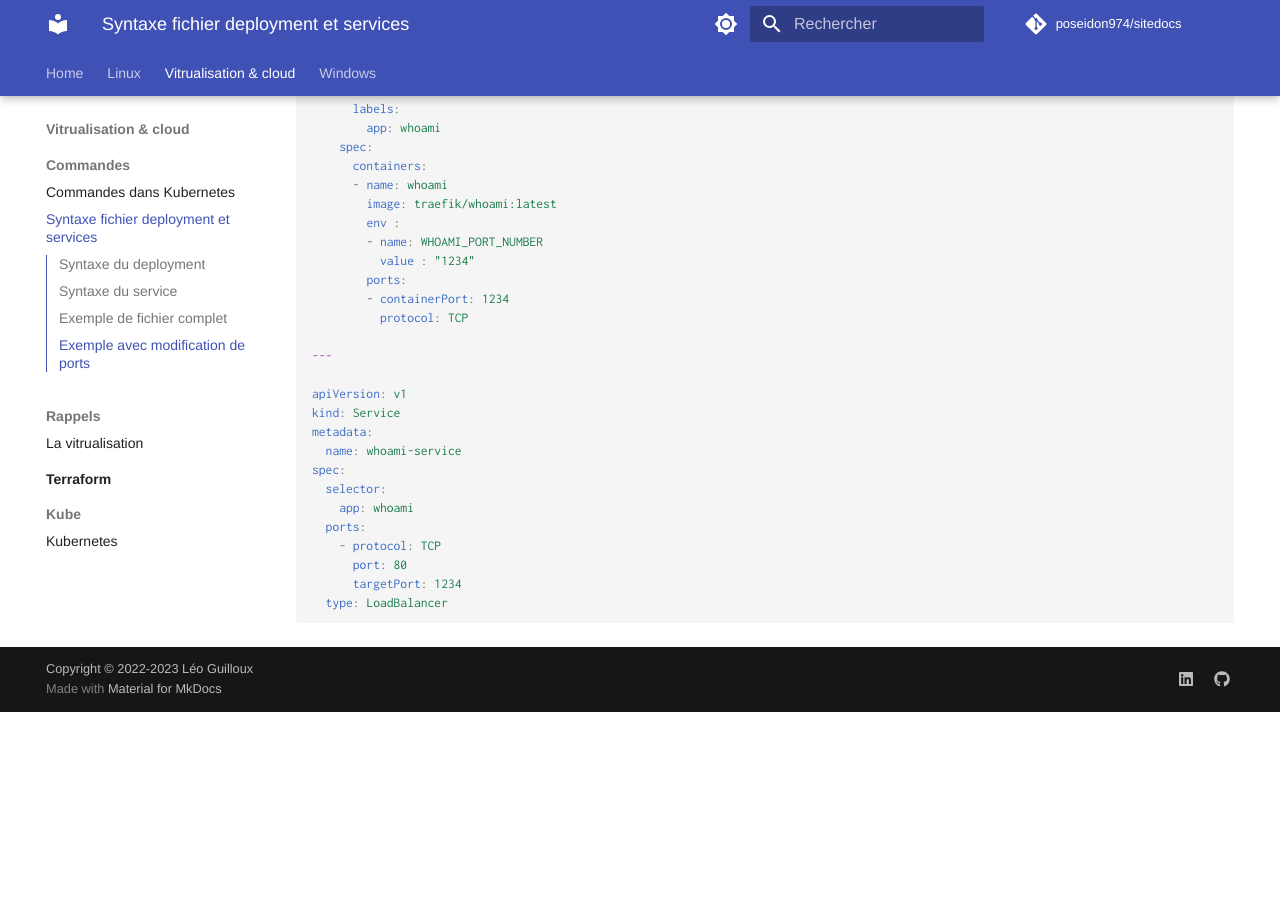
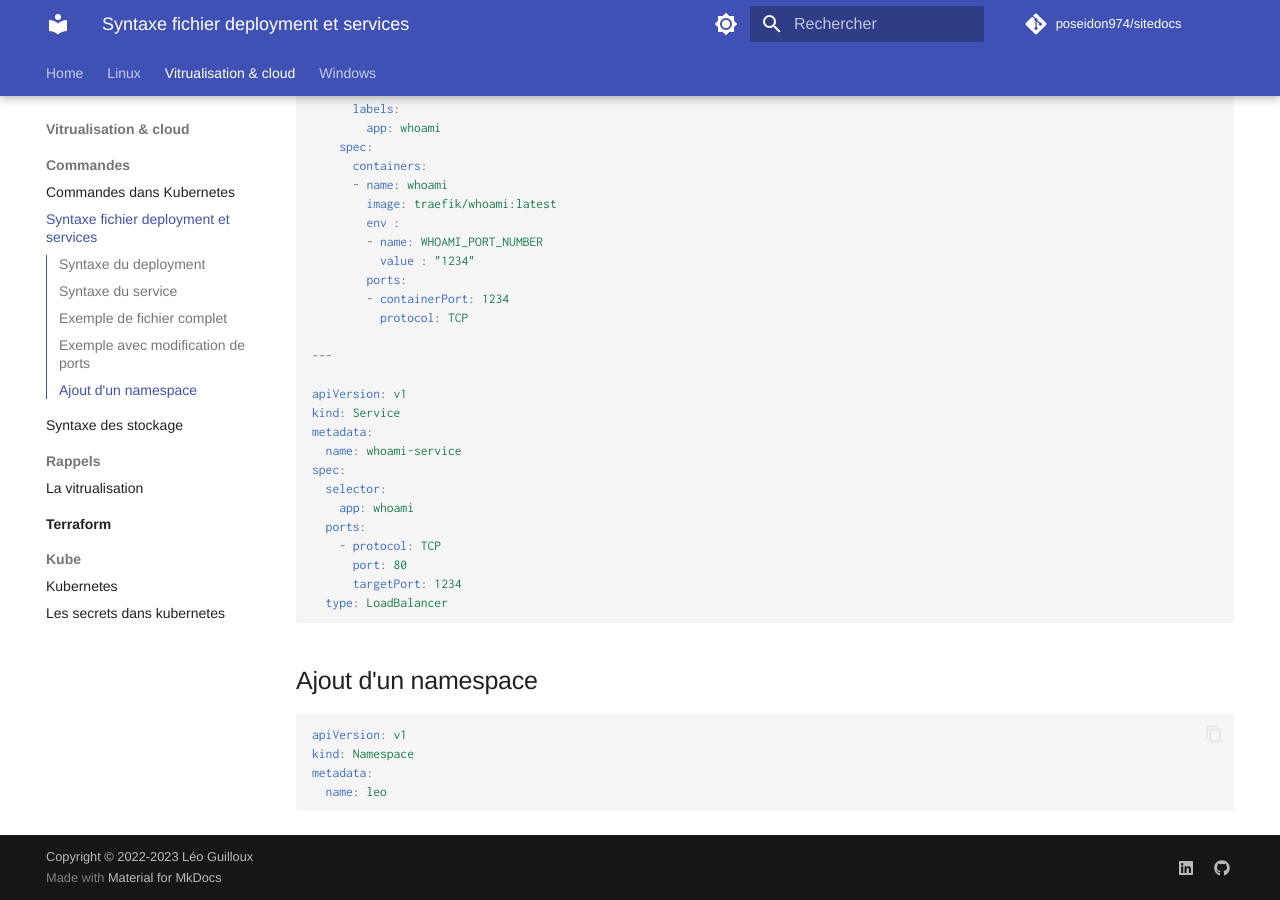
Before and after one commit to poseidon974/sitedocs, an MkDocs documentation site: the page built from docs/Vitrualisation & cloud/Commandes/Syntaxe fichier deployment et services.md, in a window 1280 px wide and 900 px high, scrolled down 2087 px. Built offline with MkDocs 1.6.1 and Material for MkDocs 9.7.7, drawn with Linux system fonts in a browser that asks for light colours; comment, search, counter and statistics services are not loaded; the version menu is left out; before the commit the page ends 2799 px from its top, so only the background shows below that.

Commit message:
updateé

````diff
--- a/docs/Vitrualisation & cloud/Commandes/Syntaxe fichier deployment et services.md
+++ b/docs/Vitrualisation & cloud/Commandes/Syntaxe fichier deployment et services.md
@@ -135,7 +135,13 @@ spec:
       targetPort: 1234
   type: LoadBalancer
 
+```
 
+## Ajout d'un namespace
 
-
+```yaml
+apiVersion: v1
+kind: Namespace
+metadata:
+  name: leo
 ```
--- a/overrides/main.html
+++ b/overrides/main.html
@@ -1,8 +1,8 @@
 {% extends "base.html" %}
 
 {% block outdated %}
-  You're not viewing the latest version.
+  Vous êtes actuellement sur une ancienne version.
   <a href="{{ '../' ~ base_url }}">
-    <strong>Click here to go to latest.</strong>
+    <strong>Cliquez ici pour revenir à la version la plus récente.</strong>
   </a>
 {% endblock %}
````
Also changed, not shown: docs/Vitrualisation & cloud/Commandes/Syntaxes des stockages.md (added, +23 -0 lines), docs/Vitrualisation & cloud/kube/les secrets.md (added, +12 -0 lines), 1 other file.
